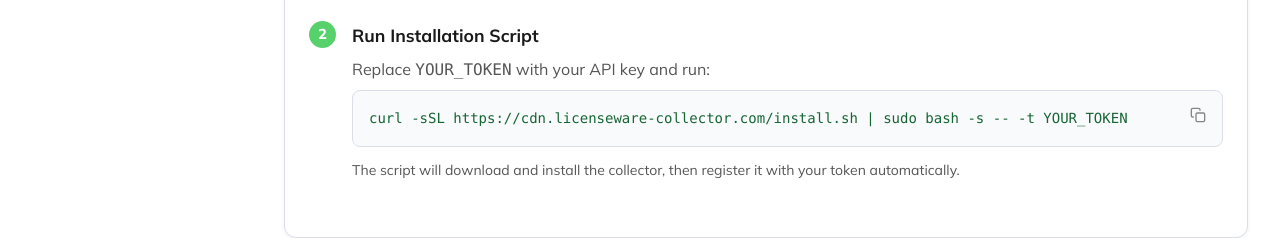
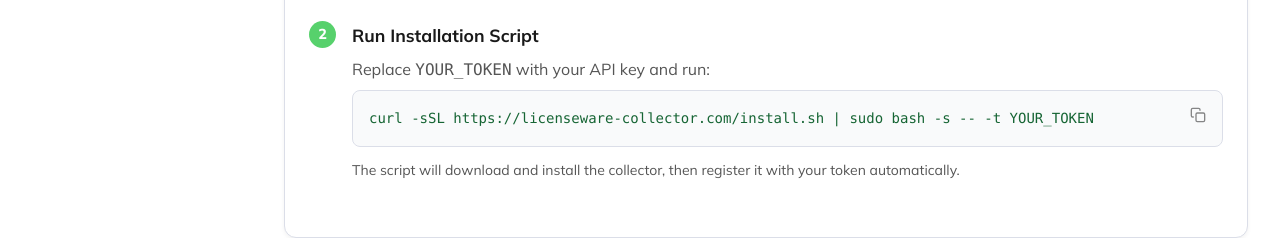
Before and after one commit to licenseware/licenseware-collector, a website built with Vite: page index.html in a window 1280 px wide. Shown: the part 3912-4150 px from the top of the page. Built offline with nearby package versions, Linux system fonts and the light colour scheme.

Commit message:
fix: remove cdn prefix for install script

```diff
--- a/index.html
+++ b/index.html
@@ -2624,9 +2624,8 @@
                   </p>
                   <div class="code-block" style="margin-bottom: 0">
                     <code style="font-size: 0.875rem"
-                      >curl -sSL
-                      https://cdn.licenseware-collector.com/install.sh | sudo
-                      bash -s -- -t YOUR_TOKEN</code
+                      >curl -sSL https://licenseware-collector.com/install.sh |
+                      sudo bash -s -- -t YOUR_TOKEN</code
                     >
                     <button
                       class="copy-btn"
```
